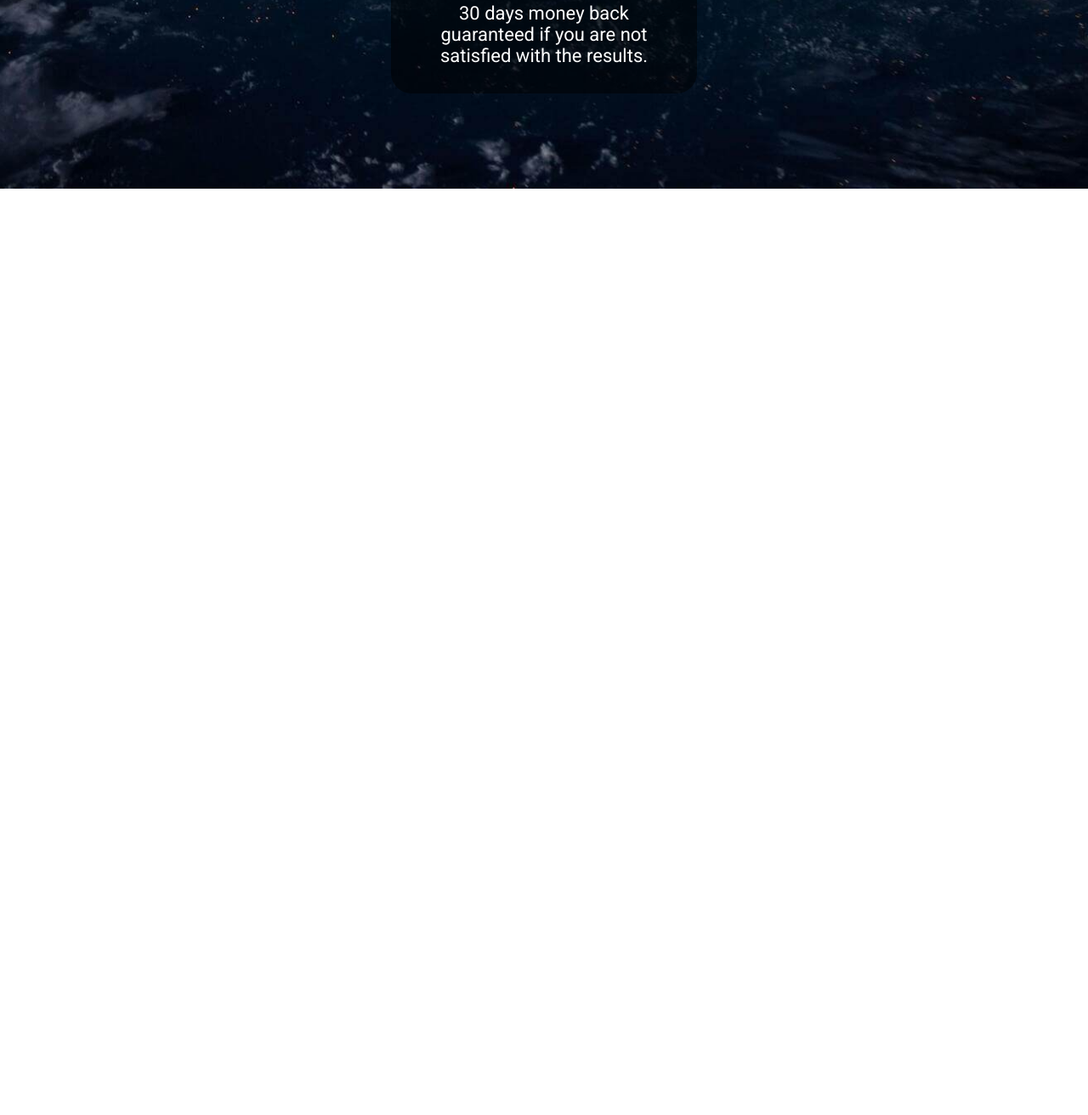
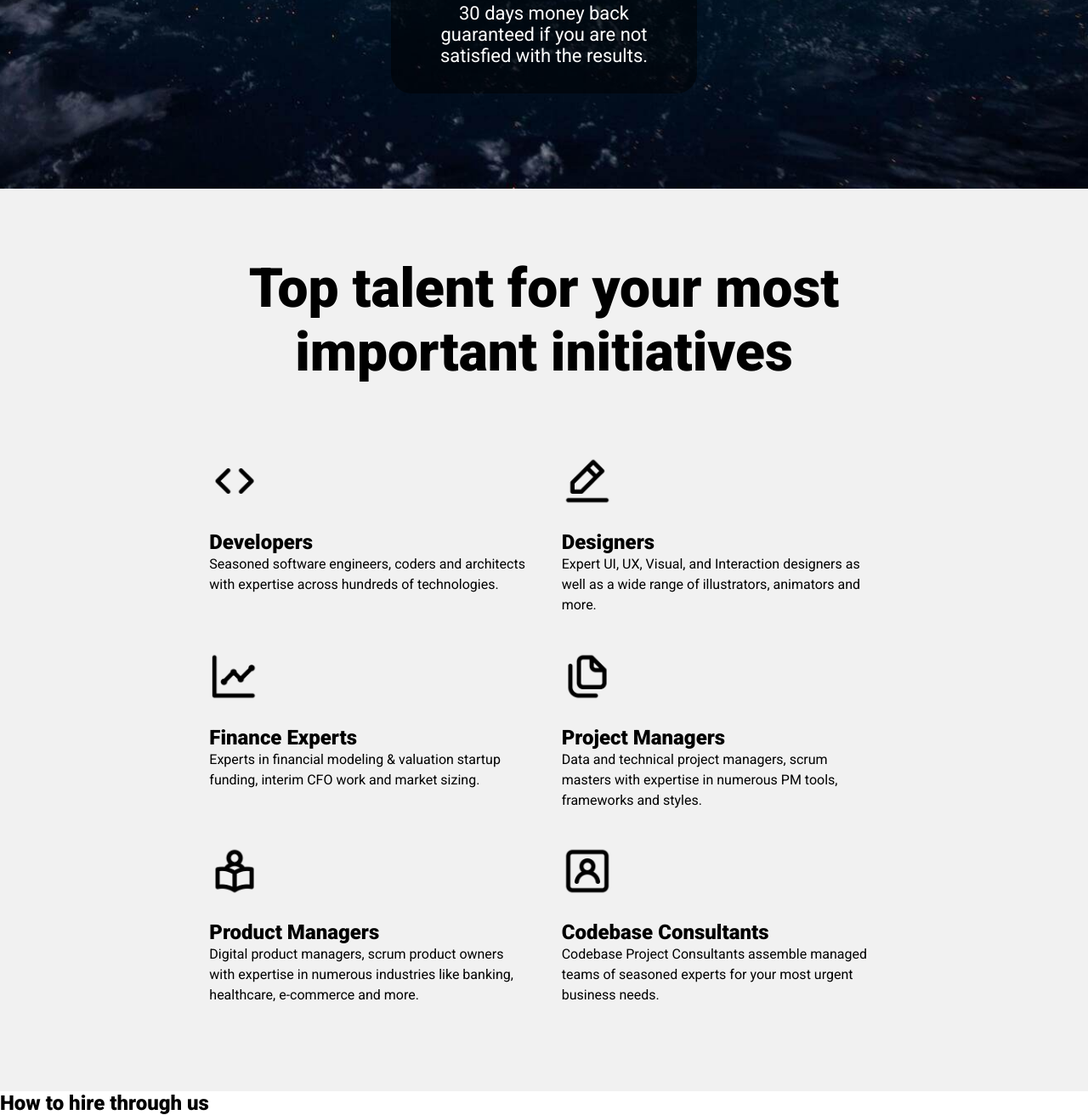
Before and after one commit to rohitjainfsl/css-snippets, a plain HTML site: page codebase/index.html in a window 1280 px wide. Shown: the part 2699-4011 px from the top of the page at 85% size. Before the commit the page ends 2921 px from the top, so only its background shows below. Drawn offline with Linux system fonts and the light colour scheme.

Commit message:
talent section added

```diff
--- a/codebase/index.html
+++ b/codebase/index.html
@@ -1,5 +1,6 @@
 <!DOCTYPE html>
 <html lang="en">
+
 <head>
   <meta charset="UTF-8">
   <meta http-equiv="X-UA-Compatible" content="IE=edge">
@@ -11,6 +12,7 @@
   <link rel="stylesheet" href="style.css">
   <link rel="shortcut icon" href="images/Codebase-favicon_3.webp" type="image/x-icon">
 </head>
+
 <body>
   <div id="wrapper">
     <header>
@@ -31,7 +33,8 @@
     <section id="hero">
       <div class="left">
         <h1>The right developers for your project.</h1>
-        <p>Codebase is an outsourcing staffing solution that can integrate with your team to help you create, design and scale on time and on budget.</p>
+        <p>Codebase is an outsourcing staffing solution that can integrate with your team to help you create, design and
+          scale on time and on budget.</p>
         <a href="" class="blue-nav">Hire Developers</a>
       </div>
       <div class="right">
@@ -63,7 +66,8 @@
             <h4>Amit</h4>
             <p>Senior Quality Analyst</p>
           </div>
-          <p>Amit is proficient in Manual+Automation Testing, API Testing, Performance/Load Testing, Database Testing, WebdriverIO, Typescript, Sel & Cucumber.</p>
+          <p>Amit is proficient in Manual+Automation Testing, API Testing, Performance/Load Testing, Database Testing,
+            WebdriverIO, Typescript, Sel & Cucumber.</p>
           <ul class="talent-techstack">
             <li>JMeter</li>
             <li>Detox</li>
@@ -80,7 +84,8 @@
             <h4>Amol</h4>
             <p>Senior Mobile Application Developer</p>
           </div>
-          <p>Amol has more than 9 years of experience in mobile app development such as Android(Java), React-Native, Flutter, ReactJS, and iOS.</p>
+          <p>Amol has more than 9 years of experience in mobile app development such as Android(Java), React-Native,
+            Flutter, ReactJS, and iOS.</p>
           <ul class="talent-techstack">
             <li>Andriod</li>
             <li>IOS</li>
@@ -97,12 +102,13 @@
             <h4>Ashwini</h4>
             <p>Quality Analyst</p>
           </div>
-            <p>With 3 years of experience, Ashwini excels in Manual Testing, Database Queries, Requirement Gathering, and Documentation.</p>
-            <ul class="talent-techstack">
-              <li>Manual QA</li>
-              <li>Database</li>
-              <li>Documentation</li>
-            </ul>
+          <p>With 3 years of experience, Ashwini excels in Manual Testing, Database Queries, Requirement Gathering, and
+            Documentation.</p>
+          <ul class="talent-techstack">
+            <li>Manual QA</li>
+            <li>Database</li>
+            <li>Documentation</li>
+          </ul>
         </div>
       </div>
 
@@ -142,6 +148,64 @@
       </div>
     </section>
 
+
+    <section id="topTalent">
+      <div class="topTalent-wrapper">
+        <h1>Top talent for your most important initiatives</h1>
+
+        <div class="initiative-wrapper">
+          <div class="initiative">
+            <img src="images/developers.webp" alt="">
+            <h2>Developers</h2>
+            <p>Seasoned software engineers, coders and architects with expertise across hundreds of technologies.</p>
+          </div>
+
+          <div class="initiative">
+            <img src="images/designers.webp" alt="">
+            <h2>Designers</h2>
+            <p>Expert UI, UX, Visual, and Interaction designers as well as a wide range of illustrators, animators and
+              more.</p>
+          </div>
+
+          <div class="initiative">
+            <img src="images/financeExperts.webp" alt="">
+            <h2>Finance Experts</h2>
+            <p>Experts in financial modeling & valuation startup funding, interim CFO work and market sizing.</p>
+          </div>
+
+          <div class="initiative">
+            <img src="images/projectManagers.webp" alt="">
+            <h2>Project Managers</h2>
+            <p>Data and technical project managers, scrum masters with expertise in numerous PM tools, frameworks and
+              styles.</p>
+          </div>
+
+          <div class="initiative">
+            <img src="images/productManagers.webp" alt="">
+            <h2>Product Managers</h2>
+            <p>Digital product managers, scrum product owners with expertise in numerous industries like banking,
+              healthcare, e-commerce and more.</p>
+          </div>
+
+          <div class="initiative">
+            <img src="images/codebaseConsultants.webp" alt="">
+            <h2>Codebase Consultants</h2>
+            <p>Codebase Project Consultants assemble managed teams of seasoned experts for your most urgent business
+              needs.</p>
+          </div>
+        </div>
+      </div>
+
+    </section>
+
+
+    <section id="hireThroughUs">
+      <h1>How to hire through us</h1>
+      <div class="left"></div>
+      <div class="right"></div>
+    </section>
+
   </div>
 </body>
+
 </html>
--- a/codebase/style.css
+++ b/codebase/style.css
@@ -107,7 +107,7 @@ header nav ul a{
   align-items: center;
   flex-direction: column;
 }
-#meet h1, #commitment h1{
+#meet h1, #commitment h1, #topTalent h1{
   font-size: 4rem;
   margin-bottom: 4rem;
 }
@@ -195,3 +195,31 @@ header nav ul a{
 #commitment .commit p{
   font-size: 22px;
 }
+
+
+
+#topTalent{
+  padding: 5rem 3rem;
+  text-align: center;
+  background-color: #f1f1f1;
+}
+#topTalent .topTalent-wrapper{
+  width: 70%;
+  margin: 0 auto;
+}
+#topTalent .topTalent-wrapper .initiative-wrapper{
+  display: flex;
+  flex-wrap: wrap;
+}
+#topTalent .topTalent-wrapper .initiative-wrapper .initiative{
+  width: 45%;
+  margin: 2.5%;
+  text-align: left;
+}
+#topTalent .topTalent-wrapper .initiative-wrapper .initiative img{
+  width: 60px;
+  margin-bottom: 1.5rem;
+}
+#topTalent .topTalent-wrapper .initiative-wrapper .initiative p{
+  line-height: 1.5;
+}
```
